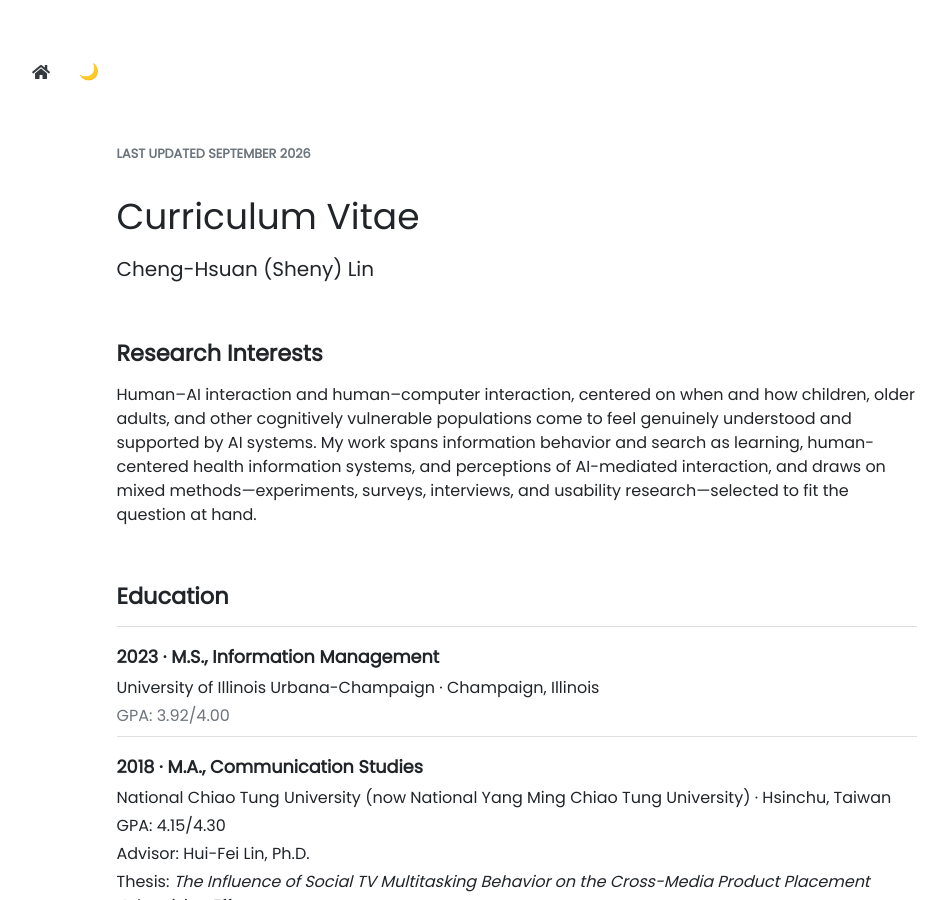
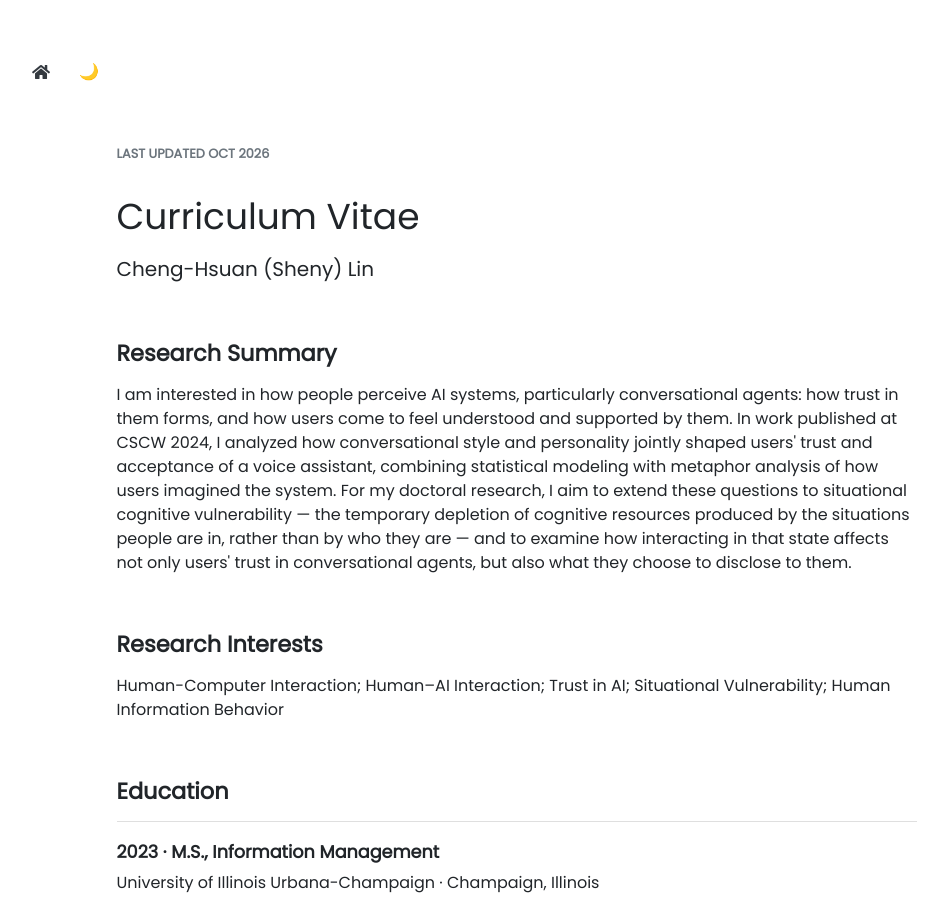
Before and after one commit to shenylin/shenylin.github.io, a Jekyll site: the page built from pages/cv.md, in a window 1280 px wide and 900 px high. Shown: the whole window, without its empty margins (76-1020 px from the left). Built offline with Jekyll 4.4.1, drawn with Linux system fonts in a browser that asks for light colours; nearby versions of some CDN libraries.

Commit message:
Update CV research profile

```diff
--- a/pages/cv.md
+++ b/pages/cv.md
@@ -8,23 +8,35 @@ weight: 3
 <article class="research-case cv-page">
   <header class="research-case-header mb-5">
     <p class="small text-uppercase text-muted font-weight-bold mb-2">
-      Last updated September 2026
+      Last updated Oct 2026
     </p>
     <h1 class="mb-3">Curriculum Vitae</h1>
     <p class="lead mb-0">Cheng-Hsuan (Sheny) Lin</p>
   </header>
 
   <section class="research-section">
+    <h2>Research Summary</h2>
+    <p>
+      I am interested in how people perceive AI systems, particularly
+      conversational agents: how trust in them forms, and how users come to
+      feel understood and supported by them. In work published at CSCW 2024, I
+      analyzed how conversational style and personality jointly shaped users'
+      trust and acceptance of a voice assistant, combining statistical
+      modeling with metaphor analysis of how users imagined the system. For my
+      doctoral research, I aim to extend these questions to situational
+      cognitive vulnerability — the temporary depletion of cognitive resources
+      produced by the situations people are in, rather than by who they are —
+      and to examine how interacting in that state affects not only users'
+      trust in conversational agents, but also what they choose to disclose to
+      them.
+    </p>
+  </section>
+
+  <section class="research-section">
     <h2>Research Interests</h2>
     <p>
-      Human–AI interaction and human–computer interaction, centered on when
-      and how children, older adults, and other cognitively vulnerable
-      populations come to feel genuinely understood and supported by AI
-      systems. My work spans information behavior and search as learning,
-      human-centered health information systems, and perceptions of
-      AI-mediated interaction, and draws on mixed methods—experiments,
-      surveys, interviews, and usability research—selected to fit the question
-      at hand.
+      Human-Computer Interaction; Human–AI Interaction; Trust in AI;
+      Situational Vulnerability; Human Information Behavior
     </p>
   </section>
 
```
